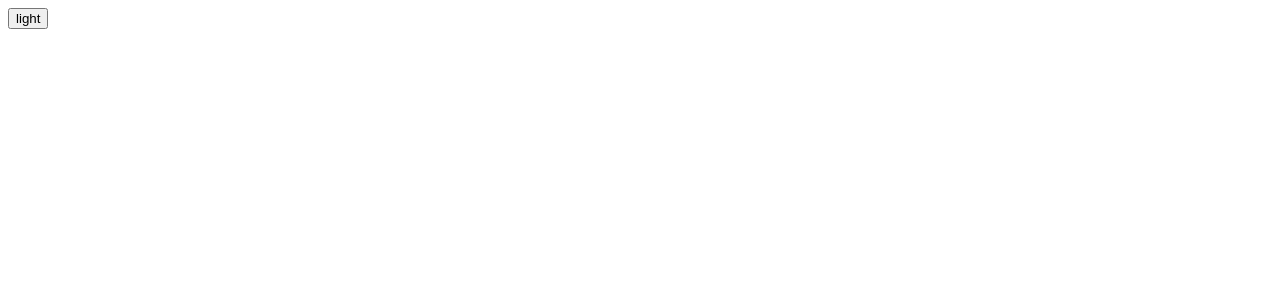
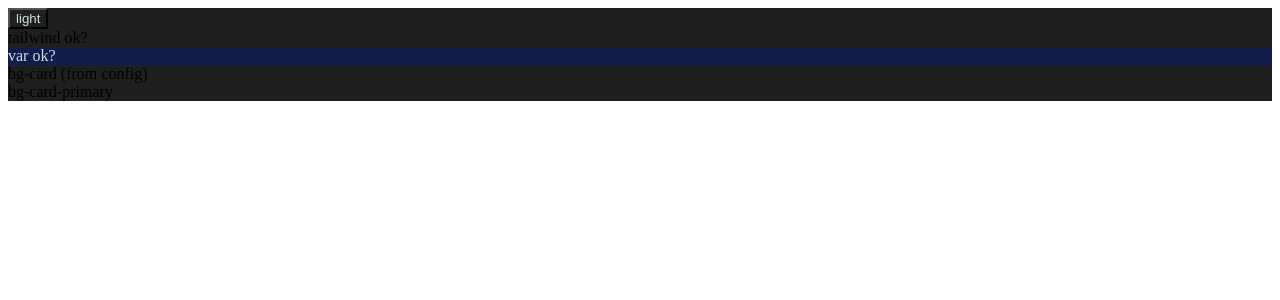
Before and after one commit to inonsdn/nthings, a Next.js app: page / in a window 1280 px wide. Shown: the top 300 px of the page. Built offline with nearby package versions, Linux system fonts and the light colour scheme.

Commit message:
add config style to use tailwind

```diff
--- a/package.json
+++ b/package.json
@@ -15,6 +15,7 @@
   },
   "devDependencies": {
     "@eslint/eslintrc": "^3",
+    "@tailwindcss/postcss": "^4.1.12",
     "@types/node": "^20",
     "@types/react": "^19",
     "@types/react-dom": "^19",
--- a/src/app/page.tsx
+++ b/src/app/page.tsx
@@ -3,7 +3,7 @@ import ThemeButton from "@/components/ThemeButton";
 
 export default function Home() {
     return (
-        <div>
+        <div className='bg-card-primary'>
             <ThemeButton></ThemeButton>
 
         </div>
--- a/src/components/ThemeButton.tsx
+++ b/src/components/ThemeButton.tsx
@@ -23,8 +23,14 @@ export default function ThemeButton() {
     }
 
     return (
-        <button onClick={onClick}>
-            { currentTheme }
-        </button>
+        <div className='bg-bg'>
+            <button onClick={onClick} className='bg-bg text-text-primary'>
+                { currentTheme }
+            </button>
+        <div className="text-red-500">tailwind ok?</div>
+        <div className="bg-bg-modal text-text-primary">var ok?</div>
+        <div className="bg-card text-white px-2">bg-card (from config)</div>
+        <div className="bg-card-primary text-white px-2">bg-card-primary</div>
+        </div>
     )
 }
--- a/src/styles/globals.css
+++ b/src/styles/globals.css
@@ -4,10 +4,48 @@
 
 /* optional: design tokens via CSS vars */
 :root {
-    --bg: #ffffff;
+    /* --bg: #ffffff;
     --fg: #0f172a;
+    --card: #ff390f;
+    --card-primary: #af390f;
+    --primary: #2fa9af;
+    --test: #6ff9af; */
+
+    --raisin: #1E1E24; /* raisin */
+    --penn: #92140C; /* penn */
+    --floral: #FFF8F0; /* floral */
+    --sunset: #FFCF99; /* sunset */
+    --space: #111D4A; /* space */
+
+    --bg: #1D201F;   /* Eerie black */
+    --bg-modal: #111D4A;   /* space */
+
+    --text-primary: #D1DEDE;   /* Platinum */
+
+    /* palette */
+    --light-coral: #DF928E;      /* Light coral */
+    --old-rose: #C58882;    /* Old rose */
+    --platinum: #D1DEDE;   /* Platinum */
+    --eerie-black: #1D201F;   /* Eerie black */
+    --wheat: #EAD2AC;       /* Wheat */
+
 }
 .dark {
     --bg: #0b1020;
     --fg: #e5e7eb;
+    --card: #ff390f;
+    --card-primary: #af390f;
 }
+
+/*
+ref: https://tailwindcss.com/docs/theme?utm_source=chatgpt.com#theme-variable-namespaces
+*/
+@theme {
+    --color-bg: var(--bg);
+    --color-bg-modal: var(--bg-modal);
+    --color-text-primary: var(--text-primary)
+    /* --color-primary: var(--primary);
+    --color-test: var(--test);
+    --color-card: var(--card);
+    --color-card-primary: var(--card-primary); */
+}
--- a/tailwind.config.js
+++ /dev/null
@@ -1,16 +0,0 @@
-/** @type {import('tailwindcss').Config} */
-module.exports = {
-    darkMode: "class", // switch with <html class="dark">
-    content: [
-        "./app/**/*.{js,ts,jsx,tsx,mdx}",
-        "./pages/**/*.{js,ts,jsx,tsx,mdx}",
-        "./components/**/*.{js,ts,jsx,tsx,mdx}",
-        "./src/**/*.{js,ts,jsx,tsx,mdx}",
-    ],
-    theme: {
-        extend: {
-            colors: { primary: "#2563eb" },
-        },
-    },
-    plugins: [],
-};
```
